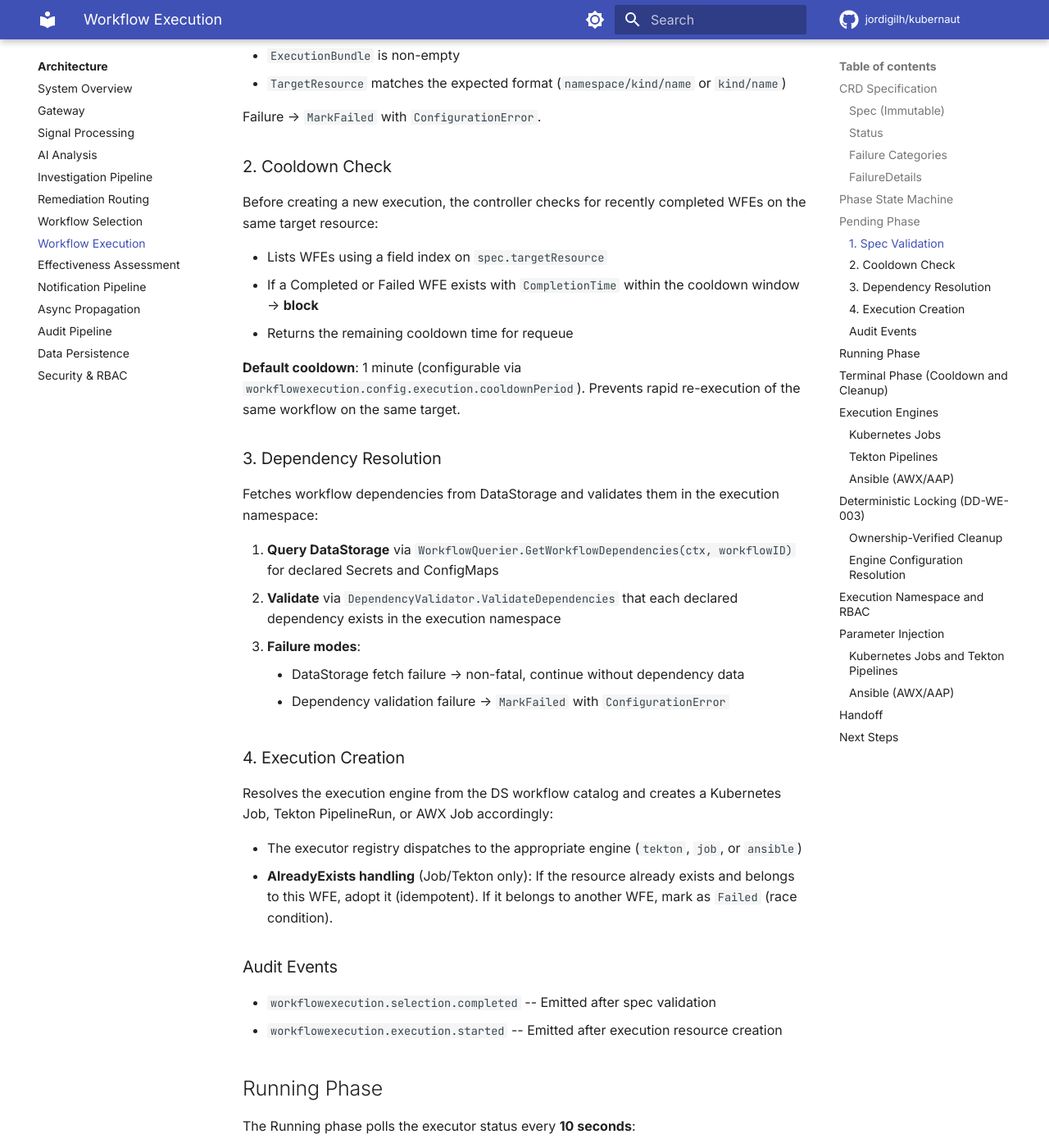
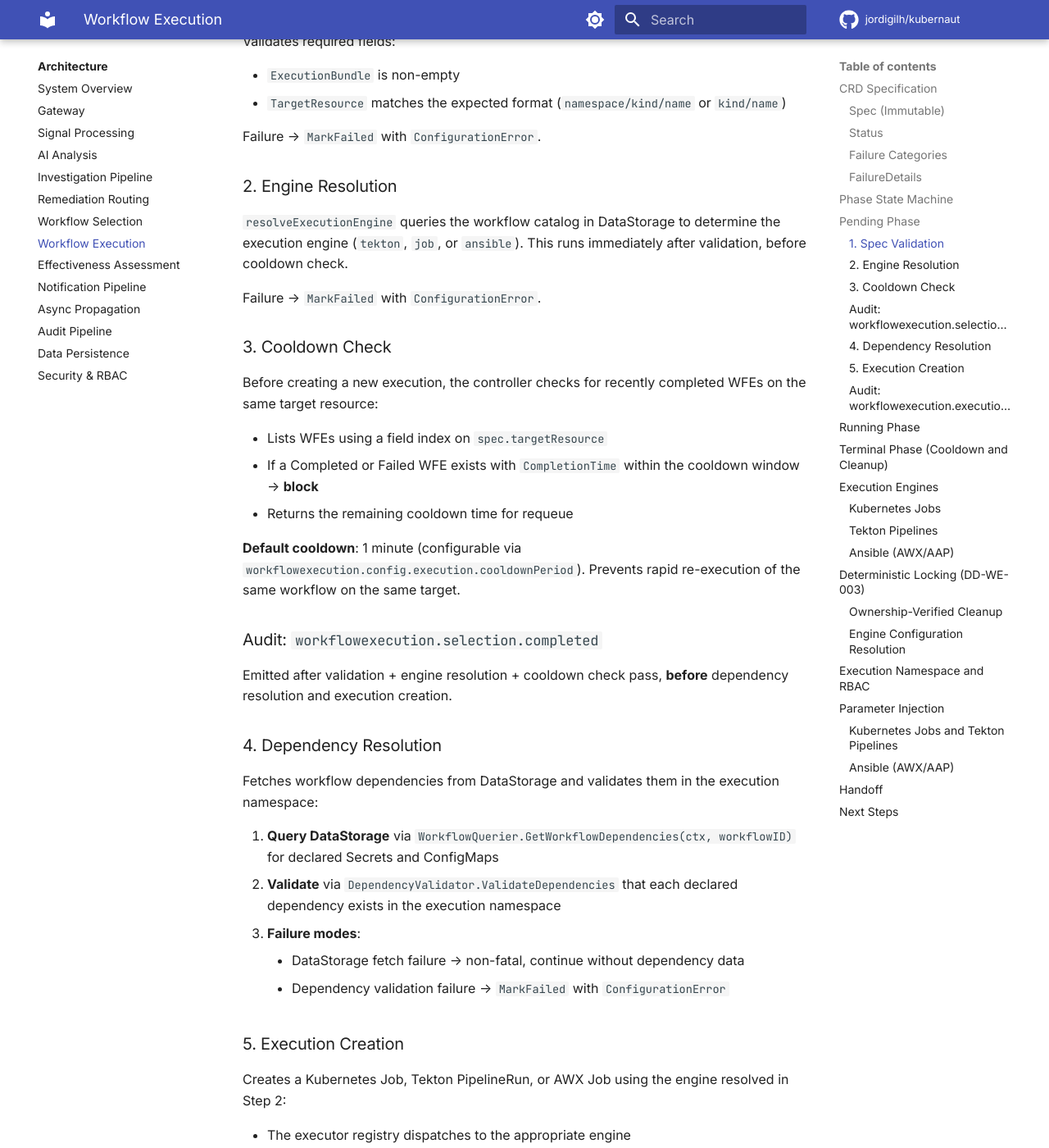
Before and after one commit to jordigilh/kubernaut-docs, an MkDocs documentation site: the page built from docs/architecture/workflow-execution.md, in a window 1280 px wide and 1400 px high, scrolled down 2242 px. Shown: the whole window at 82% size. Built offline with MkDocs 1.6.1 and Material for MkDocs 9.7.7, drawn with Linux system fonts in a browser that asks for light colours; comment, search, counter and statistics services are not loaded; the version menu is left out; some of the changed text lies outside the part shown.

Commit message:
fix(architecture): fix DD-WORKFLOW version, engine resolution ordering, Ansible cleanup, audit timing
Workflow Selection:
- M12: Fix DD-WORKFLOW-004 version reference from v2.1 to v1.5 for custom label scoring
- L8: Add DD-WORKFLOW-016 reference to signalName ordering note

Workflow Execution:
- M13: Fix workflowexecution.selection.completed timing — emitted after validation + engine resolution + cooldown, before deps and exec.Create
- M14: Fix engine resolution ordering — resolveExecutionEngine runs at Step 2 (after validation, before cooldown), not at Step 4
- M15: Fix Ansible Cleanup description — deletes ephemeral AWX credentials and cancels AWX job, not K8s Jobs/PipelineRuns

Closes part of #86

Made-with: Cursor

````diff
--- a/docs/architecture/workflow-execution.md
+++ b/docs/architecture/workflow-execution.md
@@ -37,7 +37,7 @@ For the complete field specification, see [WorkflowExecution in the CRD Referenc
 ```mermaid
 stateDiagram-v2
     [*] --> Pending
-    Pending --> Running : Spec valid + cooldown clear + deps resolved + exec created
+    Pending --> Running : Spec valid + engine resolved + cooldown clear + deps resolved + exec created
     Pending --> Failed : Validation / dependency / cooldown failure
     Running --> Completed : Job/PipelineRun succeeded
     Running --> Failed : Job/PipelineRun failed
@@ -45,7 +45,7 @@ stateDiagram-v2
 
 | Phase | Terminal | Description |
 |---|---|---|
-| **Pending** | No | Spec validation, cooldown check, dependency resolution, execution creation |
+| **Pending** | No | Spec validation, engine resolution, cooldown check, dependency resolution, execution creation |
 | **Running** | No | Job or PipelineRun is active, polled every 10 seconds |
 | **Completed** | Yes | Execution succeeded |
 | **Failed** | Yes | Execution failed (pre-execution or runtime) |
@@ -63,7 +63,13 @@ Validates required fields:
 
 Failure → `MarkFailed` with `ConfigurationError`.
 
-### 2. Cooldown Check
+### 2. Engine Resolution
+
+`resolveExecutionEngine` queries the workflow catalog in DataStorage to determine the execution engine (`tekton`, `job`, or `ansible`). This runs immediately after validation, before cooldown check.
+
+Failure → `MarkFailed` with `ConfigurationError`.
+
+### 3. Cooldown Check
 
 Before creating a new execution, the controller checks for recently completed WFEs on the same target resource:
 
@@ -73,7 +79,11 @@ Before creating a new execution, the controller checks for recently completed WF
 
 **Default cooldown**: 1 minute (configurable via `workflowexecution.config.execution.cooldownPeriod`). Prevents rapid re-execution of the same workflow on the same target.
 
-### 3. Dependency Resolution
+### Audit: `workflowexecution.selection.completed`
+
+Emitted after validation + engine resolution + cooldown check pass, **before** dependency resolution and execution creation.
+
+### 4. Dependency Resolution
 
 Fetches workflow dependencies from DataStorage and validates them in the execution namespace:
 
@@ -83,17 +93,16 @@ Fetches workflow dependencies from DataStorage and validates them in the executi
     - DataStorage fetch failure → non-fatal, continue without dependency data
     - Dependency validation failure → `MarkFailed` with `ConfigurationError`
 
-### 4. Execution Creation
+### 5. Execution Creation
 
-Resolves the execution engine from the DS workflow catalog and creates a Kubernetes Job, Tekton PipelineRun, or AWX Job accordingly:
+Creates a Kubernetes Job, Tekton PipelineRun, or AWX Job using the engine resolved in Step 2:
 
-- The executor registry dispatches to the appropriate engine (`tekton`, `job`, or `ansible`)
+- The executor registry dispatches to the appropriate engine
 - **AlreadyExists handling** (Job/Tekton only): If the resource already exists and belongs to this WFE, adopt it (idempotent). If it belongs to another WFE, mark as `Failed` (race condition).
 
-### Audit Events
+### Audit: `workflowexecution.execution.started`
 
-- `workflowexecution.selection.completed` -- Emitted after spec validation
-- `workflowexecution.execution.started` -- Emitted after execution resource creation
+Emitted after execution resource creation succeeds.
 
 ## Running Phase
 
@@ -109,7 +118,9 @@ The Running phase polls the executor status every **10 seconds**:
 After reaching `Completed` or `Failed`, the controller does not immediately clean up:
 
 1. **Wait for cooldown** (default 1m) after `CompletionTime`
-2. **Cleanup** -- `exec.Cleanup(ctx, wfe, namespace)` deletes the Job or PipelineRun
+2. **Cleanup** -- `exec.Cleanup(ctx, wfe, namespace)`:
+    - **Job/Tekton**: Deletes the Job or PipelineRun
+    - **Ansible**: Deletes ephemeral AWX credentials via `cleanupEphemeralCredentials` and cancels the AWX job if still running
 3. **Emit** `LockReleased` Kubernetes event
 
 The cooldown period serves two purposes:
````
Also changed, not shown: docs/architecture/workflow-selection.md (+2 -2 lines).
